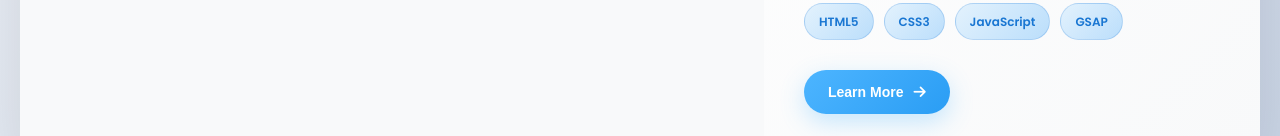
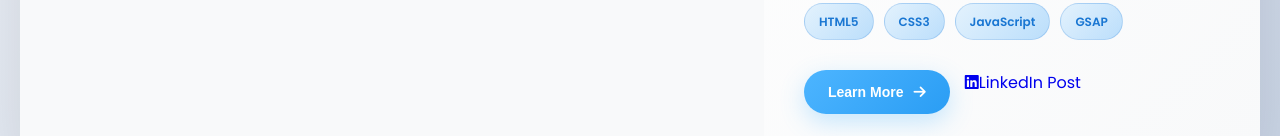
Before and after one commit to Youssef-Fawel/Portfolio, a React (Create React App) app: page /projects in a window 1280 px wide. Shown: the part 811-947 px from the top of the page. Built offline with nearby package versions, Linux system fonts and the light colour scheme.

Commit message:
Update projectsData.js

```diff
--- a/src/assets/data/projectsData.js
+++ b/src/assets/data/projectsData.js
@@ -16,6 +16,7 @@ const projectsData = [
     ],
     demoLink: "null",
     codeLink: "null",
+    linkedinPostUrl: "https://www.linkedin.com/posts/youssef-fawel_encryptix-internship-webdevelopment-activity-7232793727537168386-RdTw?utm_source=share&utm_medium=member_desktop&rcm=ACoAADfv7ysBSAA3OYiTAPtRQV8Z0J2uJWssXYA",
     completed: true
   },
   {
@@ -35,6 +36,7 @@ const projectsData = [
     ],
     demoLink: "null",
     codeLink: "null",
+    linkedinPostUrl: "https://www.linkedin.com/posts/youssef-fawel_encryptix-internship-webdevelopment-activity-7232793727537168386-RdTw?utm_source=share&utm_medium=member_desktop&rcm=ACoAADfv7ysBSAA3OYiTAPtRQV8Z0J2uJWssXYA",
     completed: true
   },
   {
@@ -54,6 +56,7 @@ const projectsData = [
     ],
     demoLink: "null",
     codeLink: "null",
+    linkedinPostUrl: "null",
     completed: true
   },
   {
@@ -63,7 +66,7 @@ const projectsData = [
     image: require("../images/Contact.png"),
     category: "web",
     technologies: ["HTML", "CSS", "JavaScript", "PHP", "SQL"],
-        features: [
+    features: [
       "Add, edit, and delete contacts",
       "Contact details storage",
       "Search and filter contacts",
@@ -73,6 +76,7 @@ const projectsData = [
     ],
     demoLink: "null",
     codeLink: "null",
+    linkedinPostUrl: "https://www.linkedin.com/posts/youssef-fawel_task03-task04-task05-activity-7224411917233082368-nlPc?utm_source=share&utm_medium=member_desktop&rcm=ACoAADfv7ysBSAA3OYiTAPtRQV8Z0J2uJWssXYA",
     completed: true
   },
   {
@@ -92,6 +96,7 @@ const projectsData = [
     ],
     demoLink: "null",
     codeLink: "null",
+    linkedinPostUrl: "https://www.linkedin.com/posts/youssef-fawel_task03-task04-task05-activity-7224411917233082368-nlPc?utm_source=share&utm_medium=member_desktop&rcm=ACoAADfv7ysBSAA3OYiTAPtRQV8Z0J2uJWssXYA",
     completed: true
   },
   {
@@ -111,6 +116,7 @@ const projectsData = [
     ],
     demoLink: "null",
     codeLink: "null",
+    linkedinPostUrl: "https://www.linkedin.com/posts/youssef-fawel_task03-task04-task05-activity-7224411917233082368-nlPc?utm_source=share&utm_medium=member_desktop&rcm=ACoAADfv7ysBSAA3OYiTAPtRQV8Z0J2uJWssXYA",
     completed: true
   },
   {
@@ -130,6 +136,7 @@ const projectsData = [
     ],
     demoLink: "null",
     codeLink: "null",
+    linkedinPostUrl: "https://www.linkedin.com/posts/youssef-fawel_encryptix-internship-webdevelopment-activity-7232793727537168386-RdTw?utm_source=share&utm_medium=member_desktop&rcm=ACoAADfv7ysBSAA3OYiTAPtRQV8Z0J2uJWssXYA",
     completed: true
   },
   {
@@ -149,6 +156,7 @@ const projectsData = [
     ],
     demoLink: "null",
     codeLink: "null",
+    linkedinPostUrl: "null",
     completed: true
   },
   {
@@ -168,6 +176,7 @@ const projectsData = [
     ],
     demoLink: "null",
     codeLink: "null",
+    linkedinPostUrl: "https://www.linkedin.com/posts/youssef-fawel_task-encryptix-internship-activity-7228784812872855552-7Wt8?utm_source=share&utm_medium=member_desktop&rcm=ACoAADfv7ysBSAA3OYiTAPtRQV8Z0J2uJWssXYA",
     completed: true
   },
   {
@@ -187,6 +196,7 @@ const projectsData = [
     ],
     demoLink: "null",
     codeLink: "null",
+    linkedinPostUrl: "null",
     completed: true
   },
   {
@@ -206,11 +216,12 @@ const projectsData = [
     ],
     demoLink: "null",
     codeLink: "null",
+    linkedinPostUrl: "null",
     completed: true
   },
   {
     id: 12,
-    title: "Plateforme d'e-learning",
+    title: "E-learning Platform",
     description: "An advanced e-learning management platform designed for three user roles: Administrators, who manage courses and users; Trainers, who create courses and track learner progress; and Learners, who access educational content and complete assessments. The platform includes a personalized dashboard for a streamlined and engaging experience.",
     image: require("../images/main.png"),
     category: "web",
@@ -225,6 +236,7 @@ const projectsData = [
     ],
     demoLink: "null",
     codeLink: "null",
+    linkedinPostUrl: "https://www.linkedin.com/posts/youssef-fawel_reactjs-nodejs-mongodb-activity-7278024254611181568-0ctr?utm_source=share&utm_medium=member_desktop&rcm=ACoAADfv7ysBSAA3OYiTAPtRQV8Z0J2uJWssXYA",
     completed: true
   },
   {
@@ -244,6 +256,7 @@ const projectsData = [
     ],
     demoLink: "null",
     codeLink: "null",
+    linkedinPostUrl: "null",
     completed: true
   },
   {
@@ -263,6 +276,7 @@ const projectsData = [
     ],
     demoLink: "null",
     codeLink: "null",
+    linkedinPostUrl: "https://www.linkedin.com/posts/youssef-fawel_mernstack-reactjs-frontenddevelopment-activity-7332344694636462080-Cg-x?utm_source=share&utm_medium=member_desktop&rcm=ACoAADfv7ysBSAA3OYiTAPtRQV8Z0J2uJWssXYA",
     completed: true
   },
   {
@@ -282,11 +296,12 @@ const projectsData = [
     ],
     demoLink: "null",
     codeLink: "null",
+    linkedinPostUrl: "https://www.linkedin.com/posts/youssef-fawel_springboot-thymeleaf-fullstackdevelopment-activity-7330185471639138305-aZ5j?utm_source=share&utm_medium=member_desktop&rcm=ACoAADfv7ysBSAA3OYiTAPtRQV8Z0J2uJWssXYA",
     completed: true
   },
   {
-    id: 16,
-    title: "Projet de Visualisation Météorologique",
+        id: 16,
+    title: "Weather Visualization Project",
     description: "As part of my data analysis course, I completed a comprehensive project analyzing and visualizing daily weather data from the weatherHistory.csv file. The objective: to explore climate trends, detect anomalies, and visualize the evolution of variables such as temperature, humidity, and visibility.",
     image: require("../images/weather-visualization.png"),
     category: "data",
@@ -301,6 +316,7 @@ const projectsData = [
     ],
     demoLink: "null",
     codeLink: "null",
+    linkedinPostUrl: "https://www.linkedin.com/posts/youssef-fawel_dataanalysis-datascience-python-activity-7331280213613477888-u-pb?utm_source=share&utm_medium=member_desktop&rcm=ACoAADfv7ysBSAA3OYiTAPtRQV8Z0J2uJWssXYA",
     completed: true
   },
   {
@@ -320,6 +336,7 @@ const projectsData = [
     ],
     demoLink: "null",
     codeLink: "null",
+    linkedinPostUrl: "https://www.linkedin.com/posts/youssef-fawel_finalyearproject-mernstack-webapp-activity-7337463412701958144-XanV?utm_source=share&utm_medium=member_desktop&rcm=ACoAADfv7ysBSAA3OYiTAPtRQV8Z0J2uJWssXYA",
     completed: true
   },
   {
@@ -339,6 +356,7 @@ const projectsData = [
     ],
     demoLink: "null",
     codeLink: "",
+    linkedinPostUrl: "null",
     completed: true
   }
 ];
```
